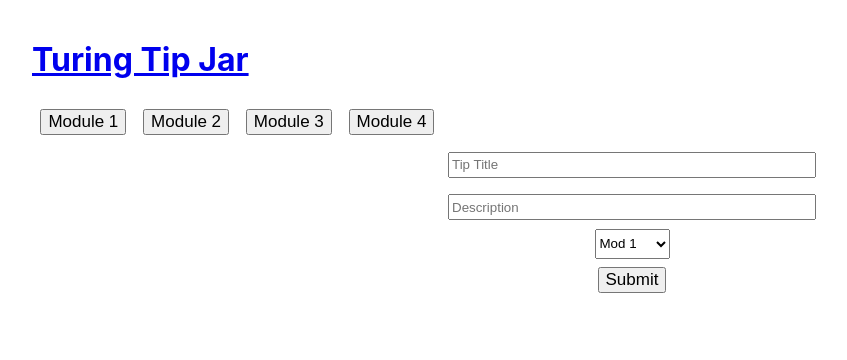
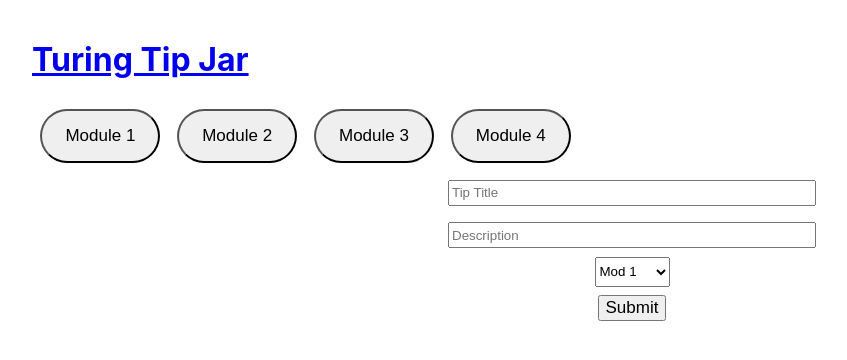
Before and after one commit to ShaunaMyers/turing-two-cents, a React (Create React App) app: page /module/1 in a window 1280 px wide. Shown: the top 360 px of the page, without its empty margins (8-855 px from the left). Built offline with nearby package versions, Linux system fonts and the light colour scheme; no server answers.

Commit message:
Add activeClassName and button className

```diff
--- a/src/components/App/App.js
+++ b/src/components/App/App.js
@@ -53,17 +53,17 @@ const App = () => {
     <main className='main'>
       <header>
         <Link to='/'><h1>Turing Tip Jar</h1></Link>
-        <NavLink to='/module/1' className='nav-button'>
-          <button>Module 1</button>
+        <NavLink to='/module/1' activeClassName='nav-button'>
+          <button className="mod-button">Module 1</button>
         </NavLink>
-        <NavLink to='/module/2' className='nav-button'>
-          <button>Module 2</button>
+        <NavLink to='/module/2' activeClassName='nav-button'>
+          <button className="mod-button">Module 2</button>
         </NavLink>
-        <NavLink to='/module/3' className='nav-button'>
-          <button>Module 3</button>
+        <NavLink to='/module/3' activeClassName='nav-button'>
+          <button className="mod-button">Module 3</button>
         </NavLink>
-        <NavLink to='/module/4' className='nav-button'>
-          <button>Module 4</button>
+        <NavLink to='/module/4' activeClassName='nav-button'>
+          <button className="mod-button">Module 4</button>
         </NavLink>
       </header>
       <Form handleAddTip={handleAddTip} validateInputs={validateInputs}/>
```
